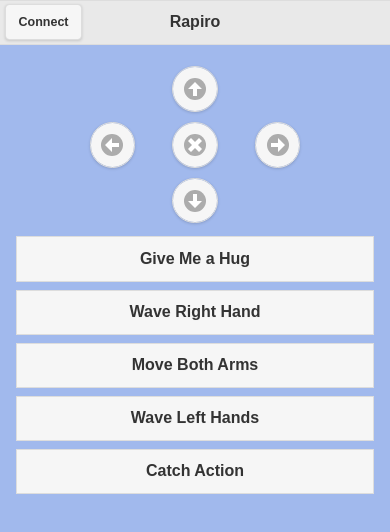
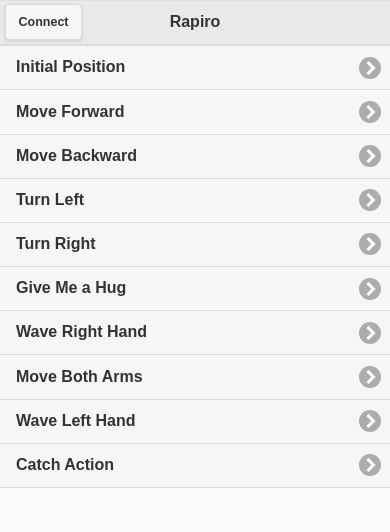
Before and after one commit to sunnycyk/RapiroBLE, a website: page www/controller.html in a window 390 px wide. Drawn offline with Linux system fonts and the light colour scheme; some packages are replaced by stand-ins of ours.

```diff
--- a/www/controller.html
+++ b/www/controller.html
@@ -7,7 +7,7 @@
         <link rel="stylesheet" href="app/components/jquery-mobile-bower/css/jquery.mobile.theme-1.4.2.css">
     </head>
     <body>
-        <div data-role="page" id="control"  style="background-color:#a1b9ed;">
+        <div data-role="page" id="control">
 
             <div data-role="header">
                   <a id="connectButton" href="#devicesList" onclick="app.startScan()">Connect</a>
@@ -16,30 +16,7 @@
             </div><!-- /header -->
 
             <div data-role="content">
-                <div class="ui-grid-b" style="">
-                  <div class="ui-block-a" ></div>
-                  <div class="ui-block-b" > <button onclick="app.command(1)" class="ui-btn ui-shadow ui-corner-all ui-icon-arrow-u ui-btn-icon-notext" style="font-size:25px;margin:5px auto;"></button></div>
-                  <div class="ui-block-c" ></div>
-                 </div>
-                 <div class="ui-grid-b" style="">
-                     <div class="ui-block-a" > <button onclick="app.command(3)" class="ui-btn ui-shadow ui-corner-all ui-icon-arrow-l ui-btn-icon-notext" style="font-size:25px;margin:5px 0 5px auto;"></button></div>
-                     <div class="ui-block-b" ><button onclick="app.command(0)" class="ui-btn ui-shadow ui-corner-all ui-icon-delete ui-btn-icon-notext" style="font-size:25px;margin:5px auto;"></button> </div>
-                     <div class="ui-block-c" ><button onclick="app.command(4)" class="ui-btn ui-shadow ui-corner-all ui-icon-arrow-r ui-btn-icon-notext" style="font-size:25px;margin:5px auto 5px 0;"></button></div>
-                 </div>
-                 <div class="ui-grid-b" style="">
-                      <div class="ui-block-a" ></div>
-                      <div class="ui-block-b" >  <button onclick="app.command(2)" class="ui-btn ui-shadow ui-corner-all ui-icon-arrow-d ui-btn-icon-notext" style="font-size:25px;margin:5px auto;"></button></div>
-                      <div class="ui-block-c" ></div>
-                 </div>
-                 <button onclick="app.command(5)" class="ui-btn">Give Me a Hug</button>
-                 <button onclick="app.command(6)" class="ui-btn">Wave Right Hand</button>
-                 <button onclick="app.command(7)" class="ui-btn">Move Both Arms</button>
-                 <button onclick="app.command(8)" class="ui-btn">Wave Left Hands</button>
-                 <button onclick="app.command(9)" class="ui-btn">Catch Action</button>
-
-
-
-            <!--    <ul data-role="listview">
+                 <ul data-role="listview">
                     <li><a href="#" onclick="app.command(0)">Initial Position</a></li>
                     <li><a href="#" onclick="app.command(1)">Move Forward</a></li>
                     <li><a href="#" onclick="app.command(2)">Move Backward</a></li>
@@ -50,7 +27,7 @@
                     <li><a href="#" onclick="app.command(7)">Move Both Arms</a></li>
                     <li><a href="#" onclick="app.command(8)">Wave Left Hand</a></li>
                     <li><a href="#" onclick="app.command(9)">Catch Action</a></li>
-                </ul> -->
+                </ul>
             </div><!-- /content -->
 
 
```
